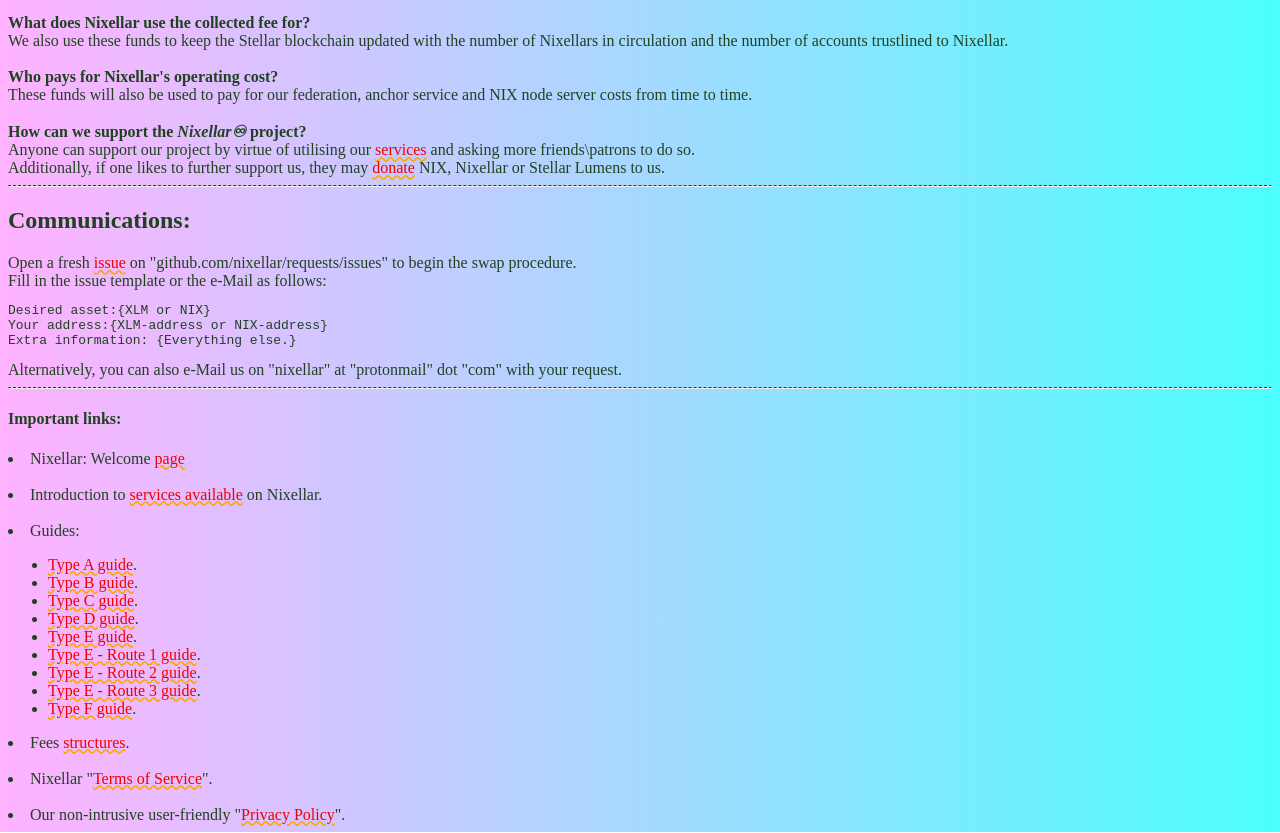
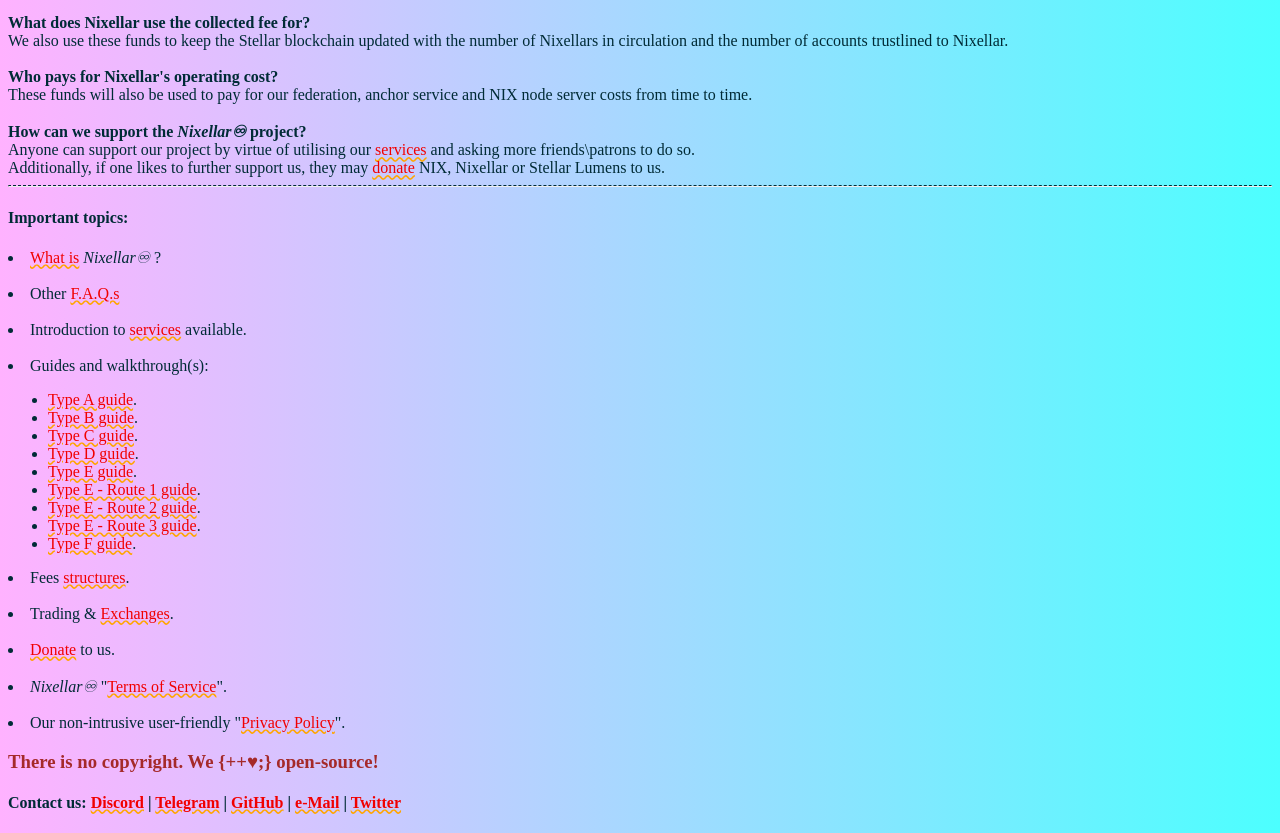
Before and after one commit to nixellar/fees, a plain HTML site: page index.html in a window 1280 px wide. Shown: the part 1160-1993 px from the top of the page. Drawn offline with Linux system fonts and the light colour scheme.

Commit message:
Redesign Contact Funnel

```diff
--- a/index.html
+++ b/index.html
@@ -1,11 +1,6 @@
 <html>
-<head>
-<title>Nixellar♾ : NIX Platform Token on Stellar Blockchain Network</title>
-<meta name="description" content="Nixellar♾ is the NIX Platform Token on Stellar Blockchain Network. It is your gateway to the SDEX (Stellar Decentralized Exchange). CONTACT US TODAY!"></meta>
-<meta charset=utf-8>
-<meta name="viewport" content="width=device-width"></meta>
-</head>
-<style>html{background-image: linear-gradient(to right, rgba(255,0,255,0.3), rgba(0,255,255,0.7));color:#214221;  font-family: "Times New Roman", Times, serif;}a{color:#F10000;  text-decoration: underline wavy orange;}h3{color:brown}h1{color:grey}</style>
+<head><title>Nixellar♾ : NIX Platform Token on Stellar Blockchain Network</title><meta name="description" content="Nixellar♾ is the NIX Platform Token on Stellar Blockchain Network. It is your gateway to the SDEX (Stellar Decentralized Exchange). CONTACT US TODAY!"></meta><meta charset=utf-8><meta name="viewport" content="width=device-width"></meta></head>
+<style>html{background-image: linear-gradient(to right, rgba(255,0,255,0.3), rgba(0,255,255,0.7));color:#002B36;  font-family: "Times New Roman", Times, serif;}a{color:#F10000;  text-decoration: underline wavy orange;}h3{color:brown}h1{color:grey}::selection {  background-color: #AAA;  color: blue;}::-moz-selection {  color: #E8BCE4;  background-color: #8600D7;}</style>
 
 <body>
 <h1><i>Nixellar♾</i></h1>
@@ -58,24 +53,11 @@
 
 
 <hr style="border-top: dashed 1px;" />
-
-
-<h2>Communications:</h2>
-Open a fresh <a href="https://github.com/nixellar/requests/issues">issue</a> on "github.com/nixellar/requests/issues" to begin the swap procedure.<br>
-Fill in the issue template or the e-Mail as follows:<br>
-<pre>
-Desired asset:{XLM or NIX}
-Your address:{XLM-address or NIX-address}
-Extra information: {Everything else.}
-</pre>
-Alternatively, you can also e-Mail us on "nixellar" at "protonmail" dot "com" with your request.
-
-
-<hr style="border-top: dashed 1px;" />
-<h4>Important links:</h4>
-<li>Nixellar: Welcome <a href="../../index.html">page</a></li><br>
-<li>Introduction to <a href="../services/index.html">services available</a> on Nixellar.</li><br>
-<li>Guides:<ul>
+<h4>Important topics:</h4>
+<li><a href="../../index.html">What is</a> <i>Nixellar♾</i> ?</li><br>
+<li>Other <a href="../../comms.html">F.A.Q.s</a></li><br>
+<li>Introduction to <a href="../services/index.html">services</a> available.</li><br>
+<li>Guides and walkthrough(s):<ul>
 <li><a href="../guides/TypeA.html">Type A guide</a>.</li>
 <li><a href="../guides/TypeB.html">Type B guide</a>.</li>
 <li><a href="../guides/TypeC.html">Type C guide</a>.</li>
@@ -87,5 +69,10 @@ Alternatively, you can also e-Mail us on "nixellar" at "protonmail" dot "com" wi
 <li><a href="../guides/TypeF.html">Type F guide</a>.</li></ul>
 </li>
 <li>Fees <a href="../fees/index.html">structures</a>.</li><br>
-<li>Nixellar "<a href="../tos.html">Terms of Service</a>".</li><br>
-<li>Our non-intrusive user-friendly "<a href="../privacy.html">Privacy Policy</a>".</li></body></html>
+<li>Trading & <a href="../exch/index.html">Exchanges</a>.</li><br>
+<li><a href="../fees/index.html">Donate</a> to us.</li><br>
+<li><i>Nixellar♾</i> "<a href="../tos.html">Terms of Service</a>".</li><br>
+<li>Our non-intrusive user-friendly "<a href="../privacy.html">Privacy Policy</a>".</li>
+<h3>There is no copyright. We {++♥;} open-source!</h3>
+<h4>Contact us: <a href="">Discord</a> | <a href="">Telegram</a> | <a href="https://github.com/nixellar/requests/">GitHub</a> | <a href="mailto:nixellar@protonmail.com">e-Mail</a> | <a href="">Twitter</a></h4>
+</body></html>
```
